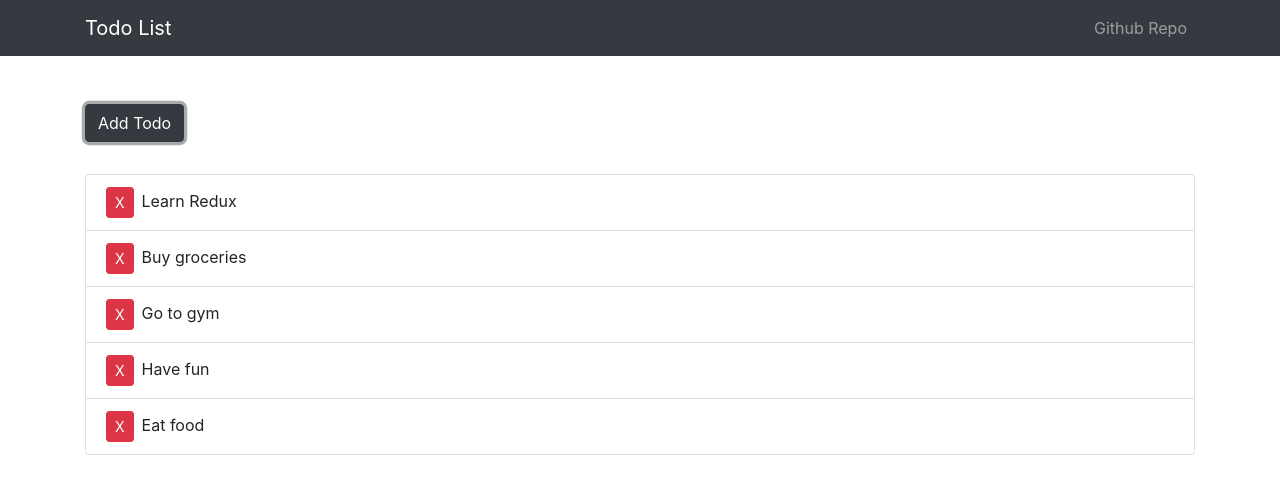
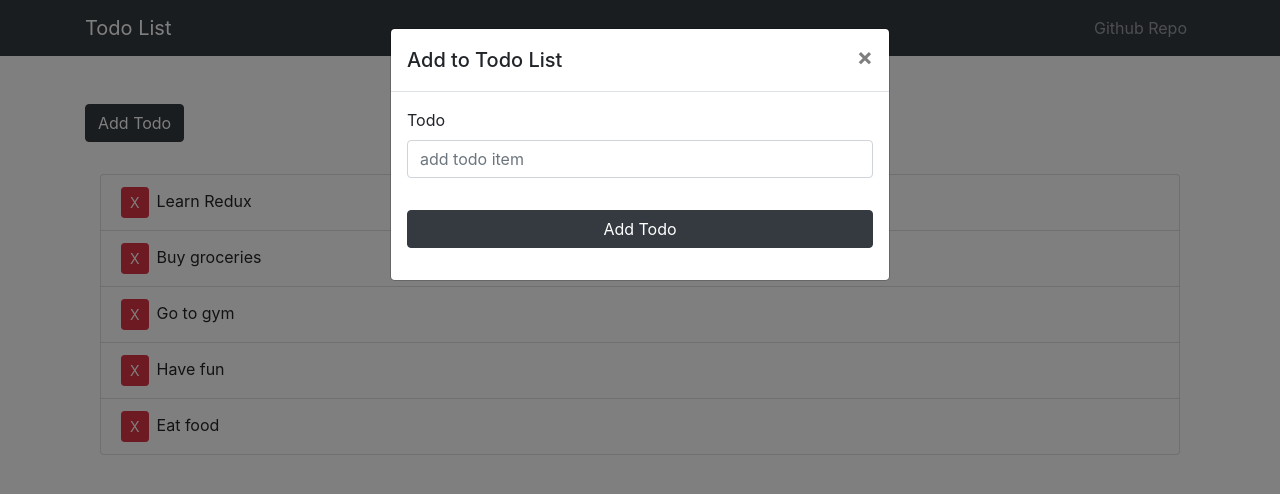
Before and after one commit to chrislo7/mern_todo, a React (Create React App) app in the folder client/: page / in a window 1280 px wide. Both pictures are taken after a click on the button "Add Todo". Shown: the top 494 px of the page. Built offline with nearby package versions, Linux system fonts and the light colour scheme; the HTML template or start-up script is replaced by a standard one.

Commit message:
action + reducer created for the task & component: 'add todo'

```diff
--- a/client/src/App.js
+++ b/client/src/App.js
@@ -7,6 +7,9 @@
 
 import AppNavbar from './components/AppNavbar';
 import TodoList from './components/TodoList';
+import TodoModal from './components/TodoModal';
+
+import { Container } from 'reactstrap'
 
 
 class App extends Component {
@@ -15,7 +18,10 @@
             <Provider store={ store }>
                 <div className="App">
                     <AppNavbar />
-                    <TodoList />
+                    <Container>
+                        <TodoModal />
+                        <TodoList />
+                    </Container>
                 </div>
             </Provider>
         );
--- a/client/src/actions/todoActions.js
+++ b/client/src/actions/todoActions.js
@@ -12,3 +12,10 @@
         payload: id
     }
 }
+
+export const addTodo = ( todo ) => {
+    return {
+        type: ADD_TODO,
+        payload: todo
+    }
+}
--- a/client/src/components/TodoList.js
+++ b/client/src/components/TodoList.js
@@ -29,13 +29,6 @@
         const { todos } = this.props.todo;
         return(
             <Container>
-                <Button
-                    color="dark"
-                    style={{ marginBottom: '2rem' }}
-                    onClick= { this.handleAddTodo }
-                >
-                    Add Todo
-                </Button>
                 <ListGroup>
                     <TransitionGroup className='todo-list'>
                         {todos.map(({ id, name }) => (
--- /dev/null
+++ b/client/src/components/TodoModal.js
@@ -0,0 +1,95 @@
+import React, { Component } from 'react';
+import { connect } from 'react-redux';
+import { addTodo } from '../actions/todoActions'
+import uuid from 'uuid';
+
+import {
+    Button,
+    Modal,
+    ModalHeader,
+    ModalBody,
+    Form,
+    FormGroup,
+    Label,
+    Input
+} from 'reactstrap';
+
+class TodoModal extends Component {
+    // having a form input in this component's state
+    state = {
+        modal: false,
+        name: ''
+    }
+
+    toggle = () => {
+        this.setState({
+            modal: !this.state.modal
+        });
+    }
+
+    onChange = (e) => {
+        this.setState({ [e.target.name]: e.target.value });
+    }
+
+    onSubmit = (e) => {
+        e.preventDefault();
+
+        const newTodo = {
+            // reminder to take out uuid after connecting with database/server
+            id: uuid(),
+            name: this.state.name
+        }
+
+        // add todo via addTodo action
+        this.props.addTodo(newTodo);
+        // close the modal
+        this.toggle();
+    }
+
+    render() {
+        return(
+            <div>
+                <Button
+                    color="dark"
+                    style={{marginBottom: '2rem'}}
+                    onClick={this.toggle}
+                >
+                    Add Todo
+                </Button>
+                <Modal
+                    isOpen={ this.state.modal }
+                    toggle={ this.toggle }
+                >
+                    <ModalHeader toggle={ this.toggle }>Add to Todo List</ModalHeader>
+                    <ModalBody>
+                        <Form onSubmit={ this.onSubmit }>
+                            <FormGroup>
+                                <Label for='todo'>Todo</Label>
+                                <Input
+                                    type='text'
+                                    name='name'
+                                    id='todo'
+                                    placeholder='add todo item'
+                                    onChange={ this.onChange }
+                                />
+                                <Button
+                                    color="dark"
+                                    style={{marginTop: '2rem'}}
+                                    block
+                                >
+                                    Add Todo
+                                </Button>
+                            </FormGroup>
+                        </Form>
+                    </ModalBody>
+                </Modal>
+            </div>
+        )
+    }
+}
+
+const mapStateToProps = ( state ) => ({
+    todo: state.todo
+});
+
+export default connect( mapStateToProps, { addTodo } )( TodoModal );
--- a/client/src/reducers/todoReducer.js
+++ b/client/src/reducers/todoReducer.js
@@ -19,7 +19,13 @@
         case 'DELETE_TODO':
             return {
                 ...state,
-                todos: state.todos.filter(todo => todo.id !== action.payload )            }
+                todos: state.todos.filter(todo => todo.id !== action.payload )
+            }
+        case 'ADD_TODO':
+            return {
+                ...state,
+                todos: [action.payload, ...state.todos]
+            }
         default:
             return state;
     }
```
